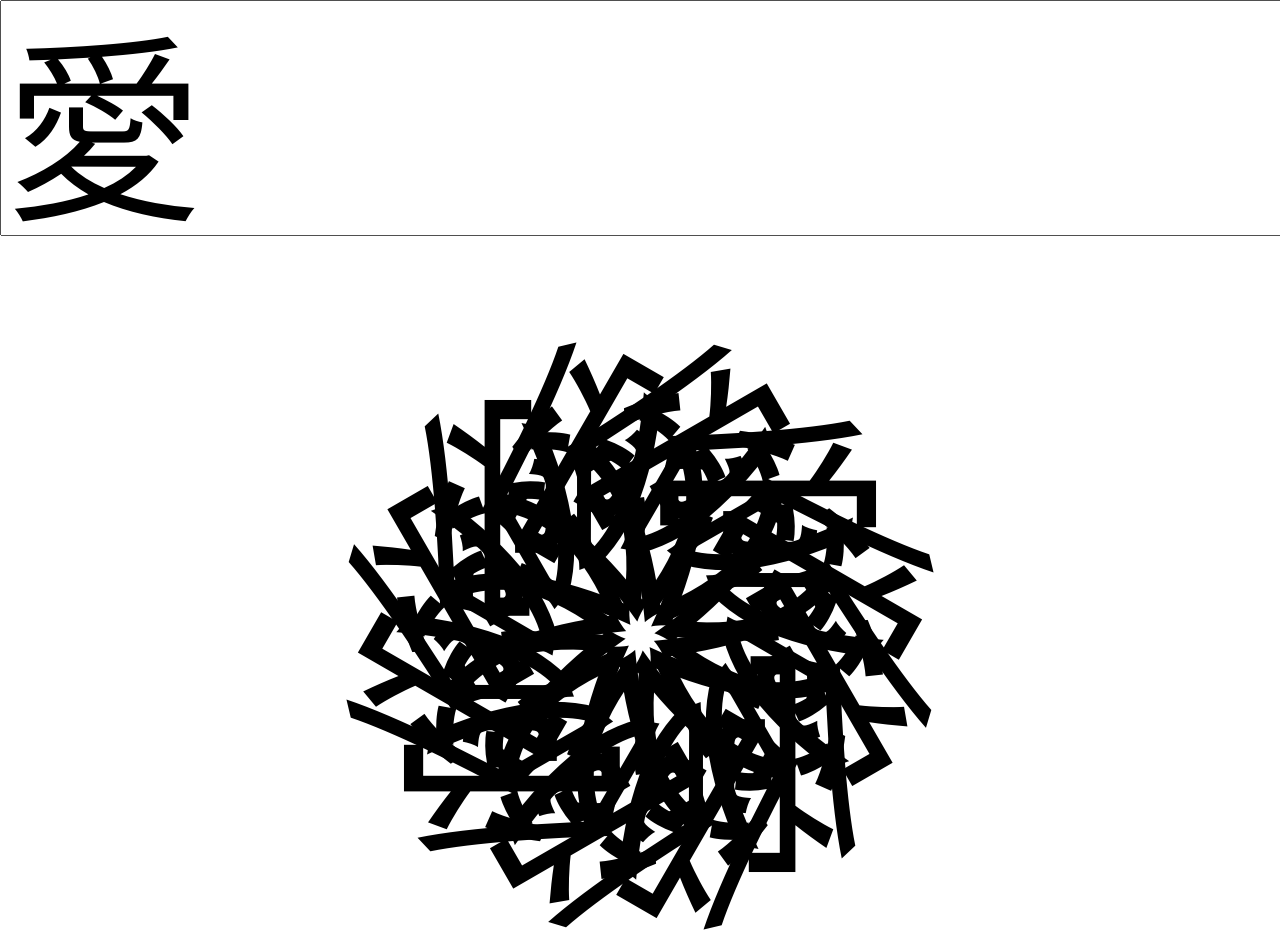
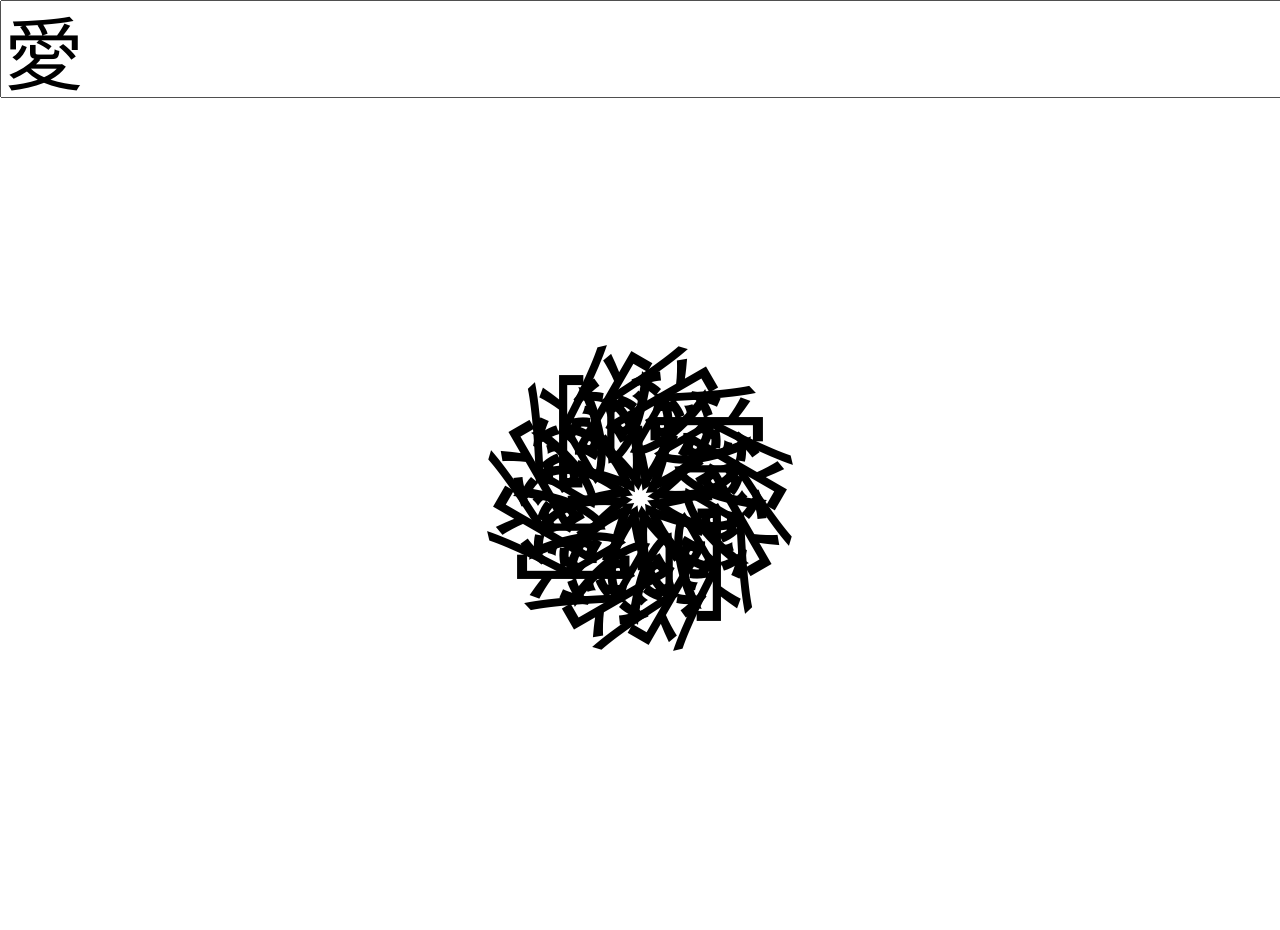
Before and after one commit to Rinwasyu/rotate, a plain HTML site: page index.html in a window 1280 px wide. After the commit the page ends 902 px from the top, so only its background shows below. Drawn offline with Linux system fonts and the light colour scheme.

Commit message:
fix font size for PC/Tablet

```diff
--- a/rotate.js
+++ b/rotate.js
@@ -5,8 +5,15 @@ let draw = function() {
 	let height = canvas.height = window.innerHeight;
 	let str = document.getElementById("str").value;
 	let N = 12;
+	let fontSize;
 
-	ctx.font = (width / 5) + "px 'VL PGothic','Sans-serif'";
+	if (height > width) { // スマホっぽい（適当）
+		fontSize = (width / 5);
+	} else { // PC・タブレットぽい（適当）
+		fontSize = (height / 6);
+	}
+
+	ctx.font = fontSize + "px 'VL PGothic','Sans-serif'";
 	ctx.translate(width/2, height/2);
 	for (let i = 0; i < N; i++) {
 		ctx.fillText(str, 0, 0);
--- a/style.css
+++ b/style.css
@@ -6,5 +6,11 @@ body {
 
 input {
 	width: 100%;
-	font-size:200px;
+	font-size:80px;
 }
+
+@media only screen and (max-width:750px){
+	input {
+		font-size: 200px;
+	}
+}
```
